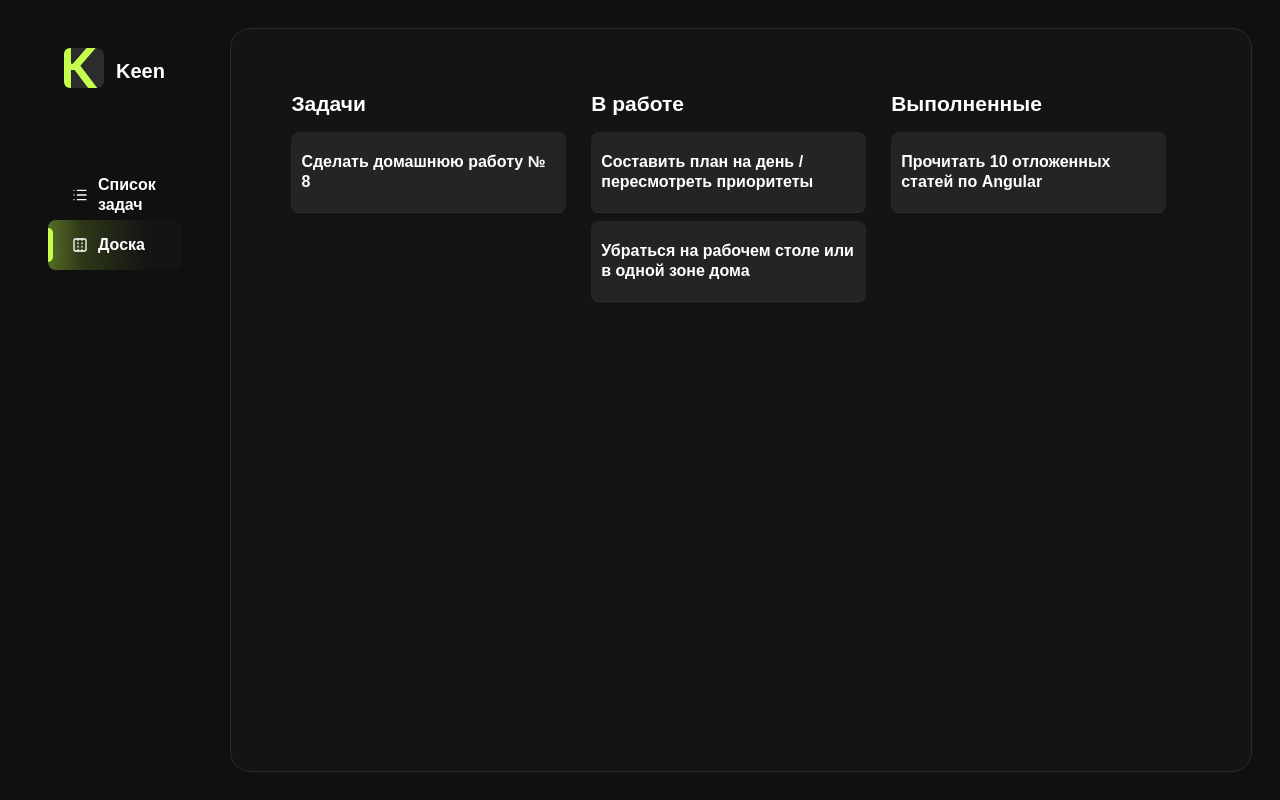
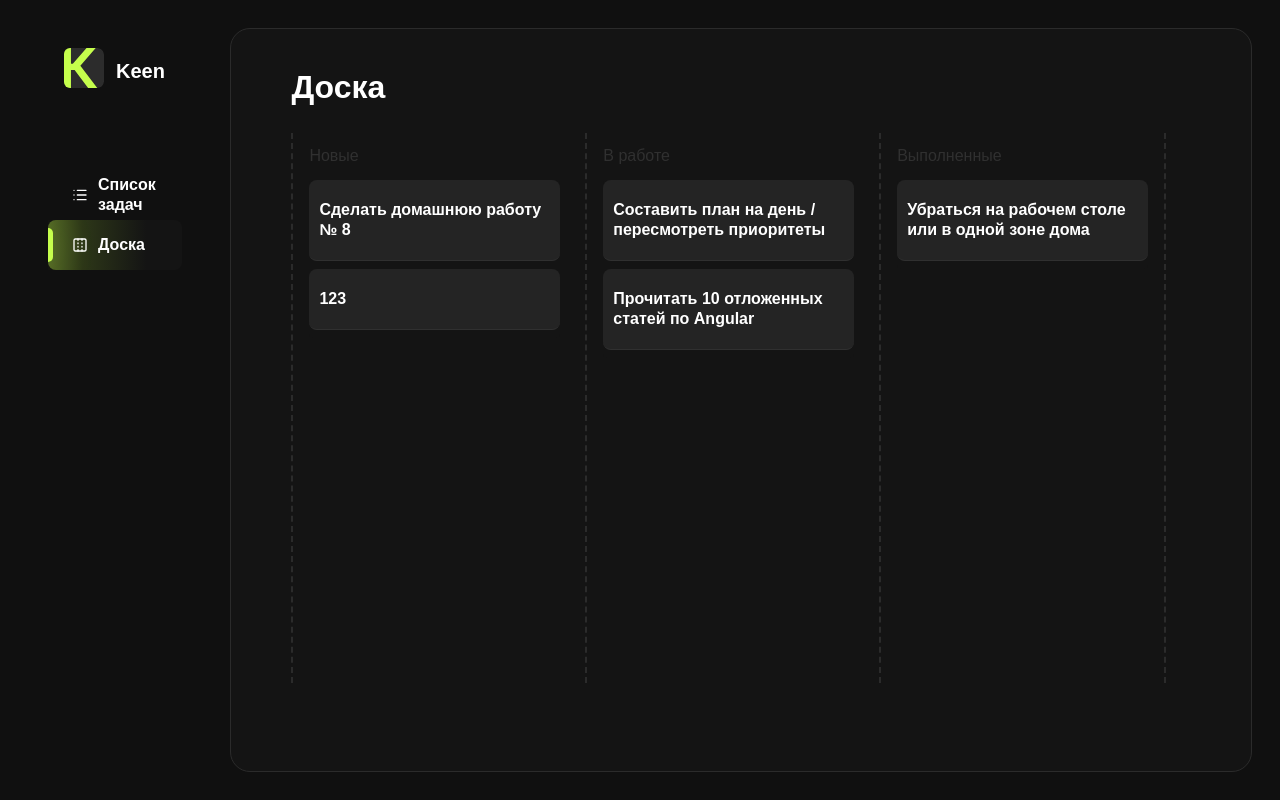
Before and after one commit to Angular-OTUS/ToDoList-GarnovAndrey, an Angular app: page /board in a window 1280 px wide. Built offline with nearby package versions, Linux system fonts and the light colour scheme; data requests are answered from the project's data file.

Commit message:
Рефакторинг страницы "Доска"

```diff
--- a/db.json
+++ b/db.json
@@ -10,19 +10,25 @@
       "id": 2,
       "title": "Прочитать 10 отложенных статей по Angular",
       "description": "1 статья: Про хуки, 2 статья: про лучшие практики...",
-      "status": "Completed"
+      "status": "InProgress"
     },
     {
       "id": 3,
       "title": "Убраться на рабочем столе или в одной зоне дома",
       "description": "Убрать все лишнее с рабочего стола и освободить рабочую зону для комфортного время препровождения",
-      "status": "InProgress"
+      "status": "Completed"
     },
     {
       "title": "Сделать домашнюю работу № 8",
       "description": "Отправить на проверку",
       "status": "Pending",
       "id": 4
+    },
+    {
+      "title": "123",
+      "description": "123",
+      "status": "Pending",
+      "id": 5
     }
   ]
 }
--- a/src/app/pages/board/board-page.html
+++ b/src/app/pages/board/board-page.html
@@ -1,6 +1,7 @@
+<h1 class="titel-page">Доска</h1>
 <div class="board-container">
   <div class="board-container__column">
-    <h2>Задачи</h2>
+    <h2 class="titel-column">Новые</h2>
     <div cdkDropList
       id="pendingListId"
       #pendingList="cdkDropList"
@@ -17,7 +18,7 @@
     </div>
   </div>
   <div class="board-container__column">
-    <h2>В работе</h2>
+    <h2 class="titel-column">В работе</h2>
     <div cdkDropList
       id="inProgressListId"
       #inProgressList="cdkDropList"
@@ -34,7 +35,7 @@
     </div>
   </div>
   <div class="board-container__column">
-    <h2>Выполненные</h2>
+    <h2 class="titel-column">Выполненные</h2>
     <div cdkDropList
       id="doneListId"
       #doneList="cdkDropList"
--- a/src/app/pages/board/board-page.scss
+++ b/src/app/pages/board/board-page.scss
@@ -1,13 +1,31 @@
+.titel-page{
+  margin: 0 0 36px 0;
+  font-size: 32px;
+  font-weight: 600;
+}
+.titel-column{
+  color: #303030;
+  font-size: 16px;
+  font-weight: 500;
+}
 .board-container{
   display: flex;
   justify-content: space-between;
+  height: 89%;
 }
 .board-container__column {
-  width: 400px;
+  width: 30%;
   max-width: 100%;
   margin: 0 25px 25px 0;
   display: inline-block;
   vertical-align: top;
+  border-left: 2px dashed #2B2B2B;
+  padding-left: 16px;
+  overflow: auto;
+}
+.board-container__column:last-child{
+  border-right: 2px dashed #2B2B2B;
+  padding-right: 16px;
 }
 .board-list {
   // border: solid 1px #ccc;
```
